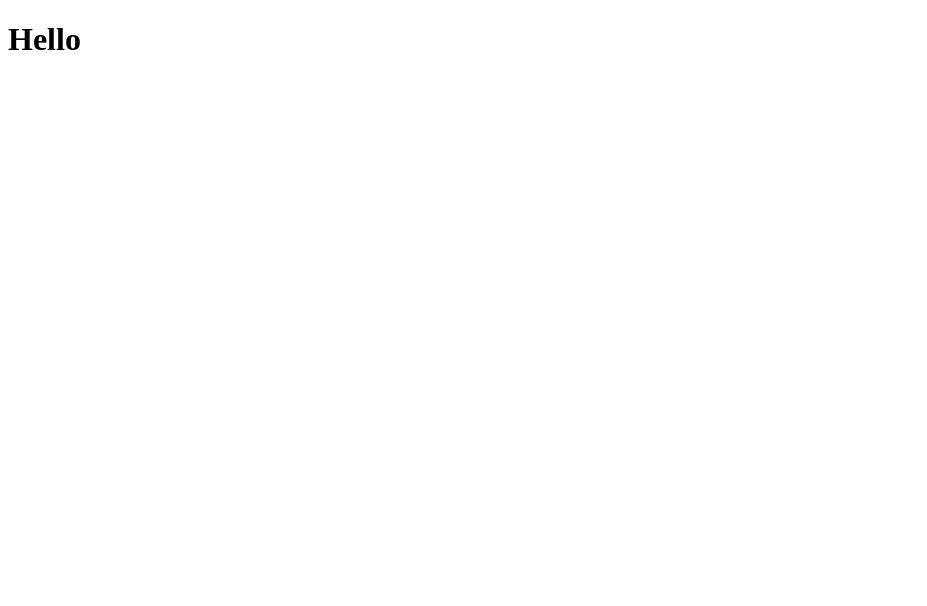
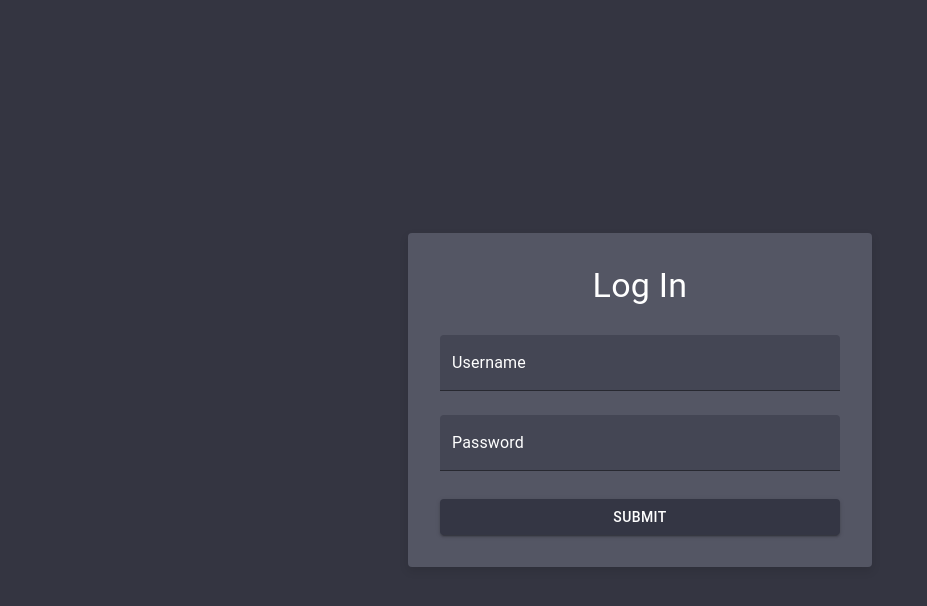
Before and after one commit to AnikSingha/chatApp, a React (Vite) app: page / in a window 1280 px wide. Shown: the top 606 px of the page, without its empty margins (0-927 px from the left). Built offline with nearby package versions, Linux system fonts and the light colour scheme.

Commit message:
create login page

```diff
--- a/index.html
+++ b/index.html
@@ -5,6 +5,16 @@
     <link rel="icon" type="image/svg+xml" href="/vite.svg" />
     <meta name="viewport" content="width=device-width, initial-scale=1.0" />
     <title>Vite + React</title>
+    <style>
+      body {
+        margin: 0;
+        padding: 0;
+      }
+
+      #root {
+        height: 100vh;
+      }
+    </style>
   </head>
   <body>
     <div id="root"></div>
--- a/src/App.jsx
+++ b/src/App.jsx
@@ -1,6 +1,10 @@
+import Login from "./routes/login"
+
 function App() {
   return(
-    <h1>Hello</h1>
+    <>
+    <Login/>
+    </>
   )
 }
 
--- /dev/null
+++ b/src/components/centerBox.jsx
@@ -0,0 +1,57 @@
+import { Box, Button, TextField, Typography } from '@mui/material';
+
+function LoginBox() {
+  return (
+    <Box
+      sx={{
+        backgroundColor: '#545664', //444654 545664
+        borderRadius: '4px',
+        boxShadow: '0px 4px 10px rgba(0, 0, 0, 0.1)',
+        padding: '2rem',
+        minWidth: '300px',
+        maxWidth: '400px',
+        textAlign: 'center',
+        color: '#fff',
+      }}
+    >
+      <Typography variant="h4" gutterBottom>
+        Log In
+      </Typography>
+      <form>
+        <TextField
+          id="username"
+          label="Username"
+          variant="filled"
+          margin="normal"
+          fullWidth
+          InputLabelProps={{
+            style: { color: '#fff' },
+          }}
+          InputProps={{
+            style: { color: '#fff', backgroundColor: '#444654' },
+          }}
+        />
+        <TextField
+          id="password"
+          label="Password"
+          variant="filled"
+          margin="normal"
+          fullWidth
+          type="password"
+          InputLabelProps={{
+            style: { color: '#fff' },
+          }}
+          InputProps={{
+            style: { color: '#fff', backgroundColor: '#444654' },
+          }}
+        />
+        <Button variant="contained" fullWidth
+            sx={{backgroundColor:"#343644", marginTop: "20px"}}>
+          Submit
+        </Button>
+      </form>
+    </Box>
+  );
+}
+
+export default LoginBox;
--- a/src/main.jsx
+++ b/src/main.jsx
@@ -7,7 +7,7 @@ import { ThemeProvider } from '@mui/material/styles';
 ReactDOM.createRoot(document.getElementById('root')).render(
   <React.StrictMode>
     <ThemeProvider theme={theme}>
-      <div style={{ backgroundColor: theme.palette.background.default }}>
+      <div style={{ backgroundColor: theme.palette.primary.main, height: '100vh'}}>
         <App />
       </div>
     </ThemeProvider>
--- /dev/null
+++ b/src/routes/login.jsx
@@ -0,0 +1,19 @@
+import { Box } from '@mui/material';
+import CenterBox from '../components/centerBox';
+
+function Login() {
+  return (
+    <Box
+      sx={{
+        display: 'flex',
+        justifyContent: 'center',
+        alignItems: 'center',
+        height: '100vh'
+      }}
+    >
+      <CenterBox />
+    </Box>
+  );
+}
+
+export default Login;
--- a/src/theme.jsx
+++ b/src/theme.jsx
@@ -4,10 +4,10 @@ const theme = createTheme({
   palette: {
     type: 'dark',
     primary: {
-      main: '#333333',
+      main: '#343541',
     },
     secondary: {
-      main: '#FF5722',
+      main: '#4041ff',
     },
   },
 });
```
Also changed, not shown: src/components/text.jsx (deleted, +0 -29 lines).
